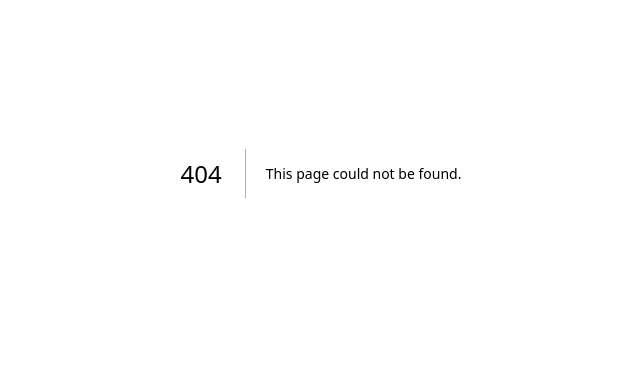
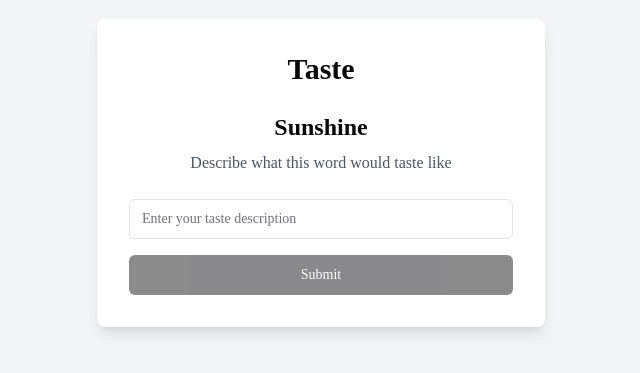
Before and after one commit to junaama/iluvwords, a Next.js app: page /surveysays in a window 1280 px wide. Before the commit this address had no page. Shown: the part 227-600 px from the top of the page, without its empty margins (319-959 px from the left). Built offline with nearby package versions, Linux system fonts and the light colour scheme.

Commit message:
add senses gamemode

```diff
--- /dev/null
+++ b/app/surveysays/page.tsx
@@ -0,0 +1,100 @@
+"use client"
+
+import { useState, KeyboardEvent } from "react"
+import { Button } from "@/components/ui/button"
+import { Input } from "@/components/ui/input"
+import { Progress } from "@/components/ui/progress"
+import { cn } from "@/lib/utils"
+
+export default function Component() {
+  const [word, setWord] = useState("Sunshine")
+  const [description, setDescription] = useState("")
+  const [rarityScore, setRarityScore] = useState<number | null>(null)
+  const [isSubmitted, setIsSubmitted] = useState(false)
+  const [mode, setMode] = useState("Taste")
+
+  const getProgressBarColor = (score: number) => {
+    if (score < 45) return "bg-green-500"
+    if (score < 90) return "bg-yellow-500"
+    return "bg-gradient-to-r from-red-500 via-yellow-500 via-green-500 via-blue-500 to-purple-500"
+  }
+
+  const handleSubmit = () => {
+    // In a real application, this would be an API call to check the rarity of the description
+    if (description && !isSubmitted) {
+      // ... rest of the function
+
+    const simulatedRarityScore = Math.floor(Math.random() * 100) + 1
+    setRarityScore(simulatedRarityScore)
+    setIsSubmitted(true)
+    }
+  }
+  const handleKeyPress = (e: KeyboardEvent<HTMLInputElement>) => {
+    if (e.key === 'Enter') {
+      handleSubmit()
+    }
+  }
+  const handleNextMode = () => {
+    const modes = ["Taste", "Look", "Sound", "Feel", "Smell"]
+    const currentModeIndex = modes.indexOf(mode)
+    const nextModeIndex = (currentModeIndex + 1) % modes.length
+    const newMode = modes[nextModeIndex]
+    setMode(newMode)
+    setDescription("")
+    setRarityScore(null)
+    setIsSubmitted(false)
+  }
+
+  return (
+    <div className="min-h-screen bg-gray-100 flex items-center justify-center">
+      <div className="bg-white p-8 rounded-lg shadow-lg max-w-md w-full">
+        <h1 className="text-3xl font-bold text-center mb-6">{mode}</h1>
+        <div className="mb-6">
+          <h2 className="text-2xl font-semibold text-center">{word}</h2>
+          <p className="text-gray-600 text-center mt-2">Describe what this word would {mode.toLowerCase()} like</p>
+        </div>
+        <div className="space-y-4">
+          <Input
+            type="text"
+            placeholder="Enter your taste description"
+            value={description}
+            onChange={(e) => setDescription(e.target.value)}
+            onKeyPress={handleKeyPress}
+            disabled={isSubmitted}
+            className="w-full"
+          />
+          <Button
+            onClick={handleSubmit}
+            disabled={!description || isSubmitted}
+            className="w-full"
+          >
+            Submit
+          </Button>
+        </div>
+        {rarityScore !== null && (
+          <div className="mt-6 space-y-4">
+            <h3 className="text-xl font-semibold text-center">Rarity Score</h3>
+            {/* <Progress value={rarityScore} className="w-full" /> */}
+            <div className="w-full bg-gray-200 rounded-full h-3">
+  <div
+    className={cn("h-3 rounded-full transition-all duration-500", getProgressBarColor(rarityScore))}
+    style={{ width: `${rarityScore}%` }}
+  ></div>
+</div>
+            <p className="text-center text-2xl font-bold">{rarityScore}%</p>
+            <p className="text-center text-gray-600">
+              {rarityScore < 45
+                ? "Common description. Try to be more creative!"
+                : rarityScore < 90
+                ? "Interesting description! You're on the right track."
+                : "Wow! That's a unique way to describe it!"}
+            </p>
+            <Button onClick={handleNextMode} className="w-full">
+              Next Mode
+            </Button>
+          </div>
+        )}
+      </div>
+    </div>
+  )
+}
```
